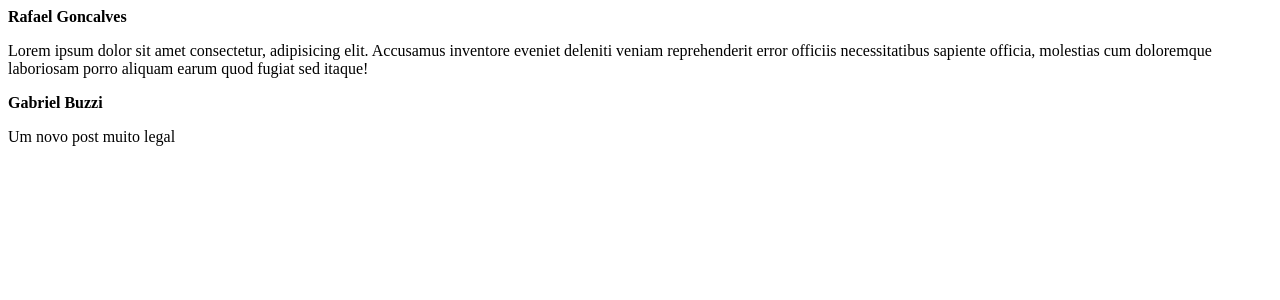
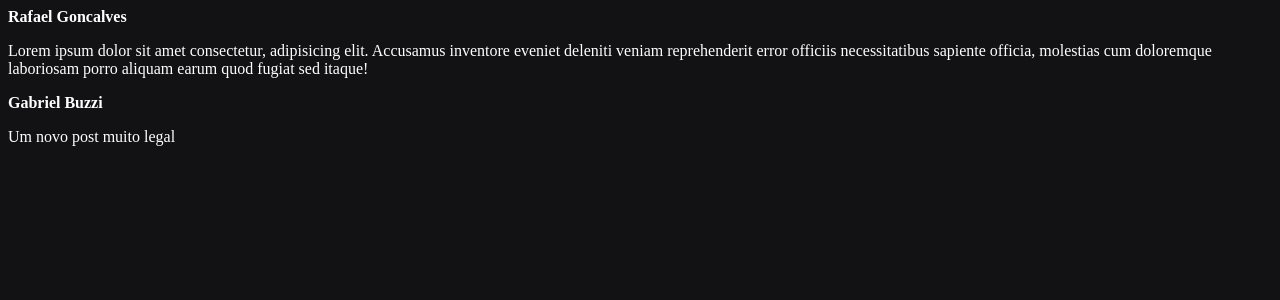
Before and after one commit to rafaeldrj/react, a React (Vite) app in the folder projetos/projetos-01/01-fundamentos-reactjs/: page / in a window 1280 px wide. Shown: the top 300 px of the page. Built offline with nearby package versions, Linux system fonts and the light colour scheme.

Commit message:
aprendendo CSS Modules e imports no react

```diff
--- /dev/null
+++ b/projetos/projetos-01/01-fundamentos-reactjs/src/styles.css
@@ -0,0 +1,4 @@
+body {
+  background: #121214;
+  color: #fff;
+}
```
Also changed, not shown: projetos/projetos-01/01-fundamentos-reactjs/src/App.jsx (+3 -4 lines).
